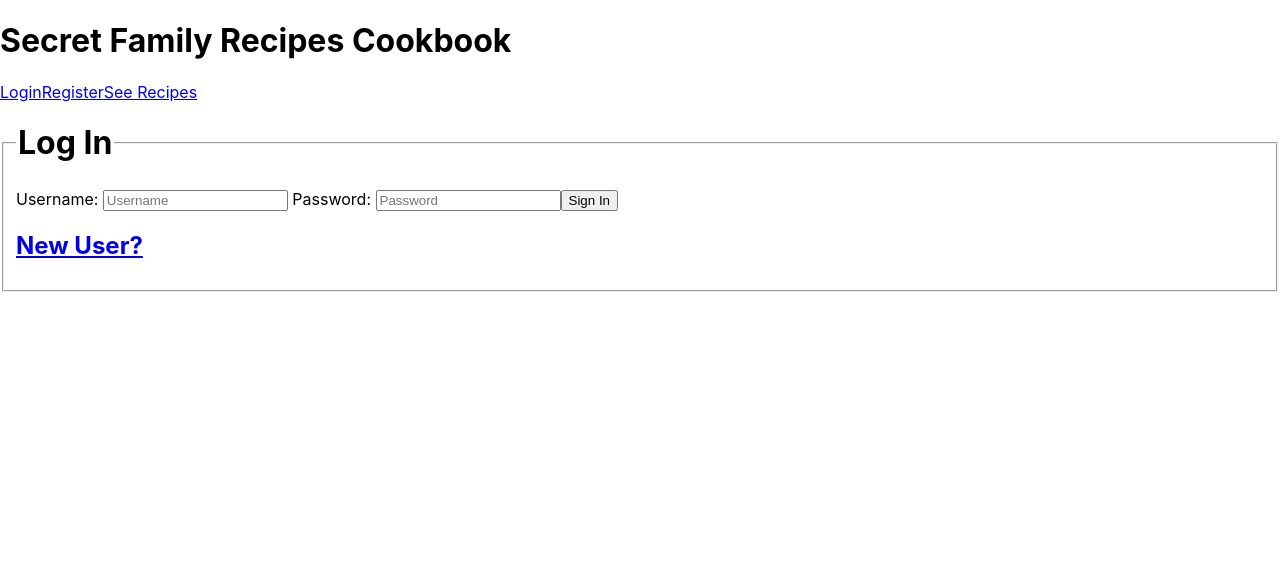
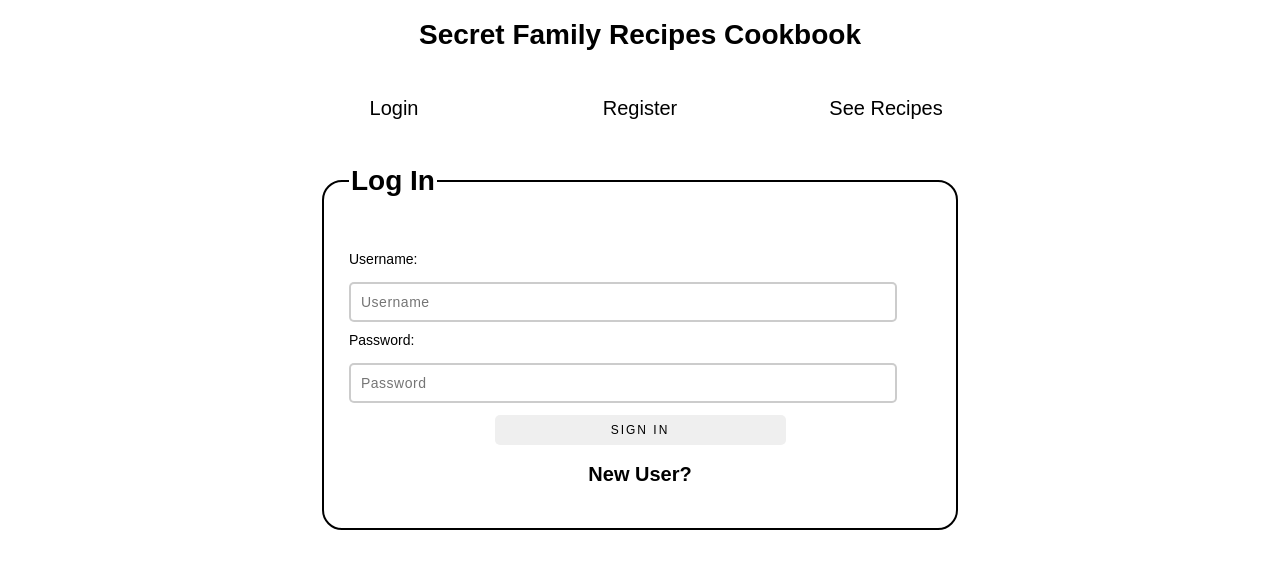
Before and after one commit to secret-family-tt-185/Front-End, a React (Create React App) app: page / in a window 1280 px wide. Shown: the top 568 px of the page. Built offline with nearby package versions, Linux system fonts and the light colour scheme.

Commit message:
styled the webpage

```diff
--- a/src/App.css
+++ b/src/App.css
@@ -1,38 +1,122 @@
+body{
+  font-size: 1.4rem;
+  font-family: 'Cabin', sans-serif;
+
+}
+
+html {
+  font-size: 62.5%;
+  color: black;
+}
+
 .App {
+  font-family: sans-serif;
   text-align: center;
 }
 
-.App-logo {
-  height: 40vmin;
-  pointer-events: none;
+form {
+  display: flex;
+  flex-direction: column;
+  width: 50%;
+  margin: 0 auto;
+
+
 }
 
-@media (prefers-reduced-motion: no-preference) {
-  .App-logo {
-    animation: App-logo-spin infinite 20s linear;
-  }
+fieldset {
+  border: 2px solid black;
+  border-radius: 2rem;
+  padding: 2.5rem;
 }
 
-.App-header {
-  background-color: #282c34;
-  min-height: 100vh;
+label {
   display: flex;
   flex-direction: column;
-  align-items: center;
-  justify-content: center;
-  font-size: calc(10px + 2vmin);
-  color: white;
+  align-items: flex-start;
+  margin: 10px 0;
+  font-size: 1.4rem;
 }
 
-.App-link {
-  color: #61dafb;
+input,
+textarea {
+  width: 90%;
+  margin: 5px 0 0;
+  display: inline-block;
+  border: 2px solid rgba(0, 0, 0, 0.2);
+  border-radius: 5px;
+  padding: 10px;
+  font-size: 1.4rem;
+  letter-spacing: 0.5px;
+  background-color: white;
 }
 
-@keyframes App-logo-spin {
-  from {
-    transform: rotate(0deg);
+button {
+  width: 50%;
+  display: flex;
+  justify-content: center;
+  text-align: center;
+  padding: 8px 11px;
+  font-size: 1.2rem;
+  text-transform: uppercase;
+  border: 0;
+  border-radius: 5px;
+  letter-spacing: 2px;
+  margin: 0 auto;
+  margin-top: 2%;
+
+
+}
+
+nav{
+  margin: 0 auto;
   }
-  to {
-    transform: rotate(360deg);
-  }
+
+header {
+  display: flex;
+  justify-content: center;
 }
+
+a{
+  margin: 2rem;
+  font-size: 2rem;
+  text-decoration: none;
+  background-color: white;
+  color: black;
+  text-decoration: none;
+  padding: .7rem;
+  border-radius: 10px;
+  width: 15%;
+  text-align: center;
+
+}
+
+h1{
+  text-align: center;
+}
+
+h2{
+  text-align: center;
+}
+
+a:hover {
+  text-decoration: underline;
+}
+
+.recipes {
+  display: flex;
+  flex-direction: column;
+  justify-content: center;
+  text-align: center;
+
+}
+
+.recipe-page-buttons{
+  width: 100%;
+  display: flex;
+  justify-content: center;
+
+}
+
+.delete-button{
+  width: 25%;
+}
--- a/src/App.js
+++ b/src/App.js
@@ -19,9 +19,11 @@ function App() {
     <Router>
     <div>
       <h1>Secret Family Recipes Cookbook</h1>
+      <header>
       <Link to="/">Login</Link>
       <Link to="/register">Register</Link>
       <Link to="/protected">See Recipes</Link>
+      </header>
       <Switch>
   <Route exact path="/" render={() => <LoginForm/>} />
   <Route path="/register" render={() => <RegisterForm/>} />
--- a/src/components/EditRecipes.js
+++ b/src/components/EditRecipes.js
@@ -93,7 +93,7 @@ function EditRecipes(props) {
                 />
                 <button>Edit Recipe!</button>
             </form>
-            <button onClick={() => deleteRecipe()}>Delete Recipe!</button>
+            <button className="delete-button" onClick={() => deleteRecipe()}>Delete Recipe!</button>
 
         </div>
     )
--- a/src/components/Recipes.js
+++ b/src/components/Recipes.js
@@ -26,15 +26,18 @@ function Recipes() {
 
     return (
         <div>
+        <div className="recipes">
             <h2>Title</h2>
             <h3>Source</h3>
             <p>ingredients</p>
             <p>instructions</p>
             <p>category</p>
-            <Link to="/add">Add Recipe Here!</Link>
+        </div>
+        <div className="recipe-page-buttons">
+            <Link  to="/add">Add Recipe Here!</Link>
             <Link to="/edit">Edit Recipes Here!</Link>
 
-
+        </div>
         </div>
     )
 }
```
Also changed, not shown: 1 other file (tests, documents, lock files or other folders).
